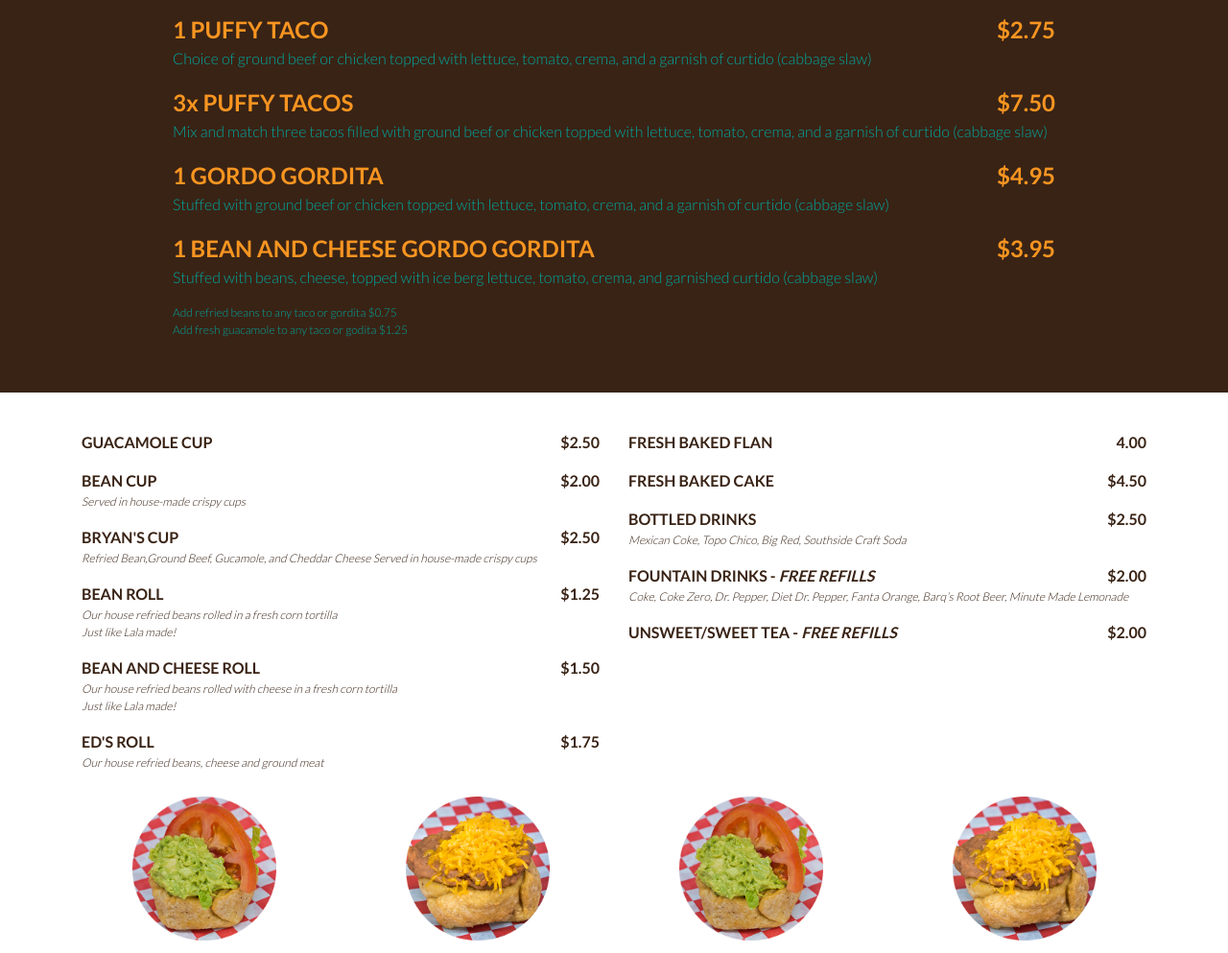
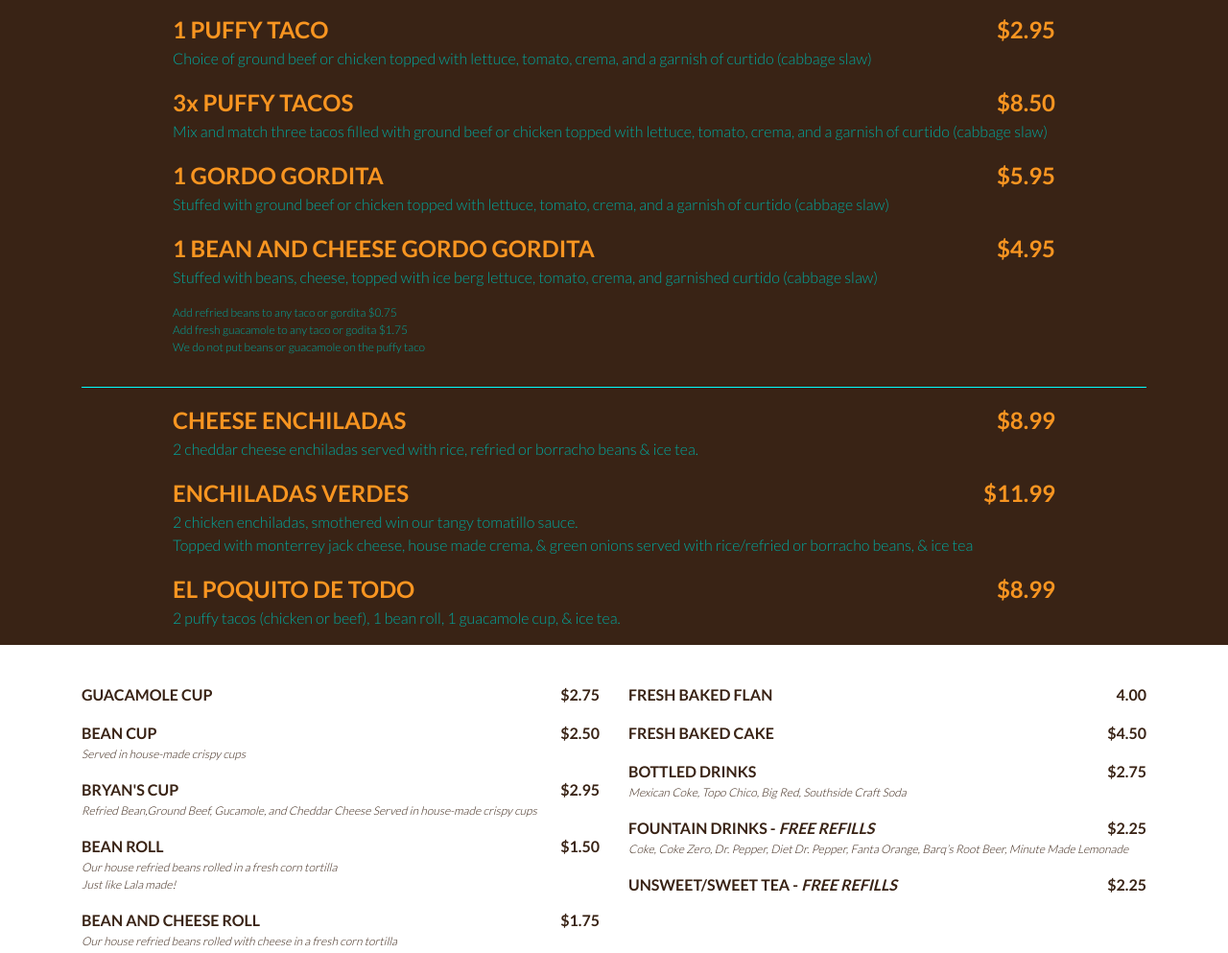
Before and after one commit to alberto-vo5/lalas, a plain HTML site: page index.html in a window 1280 px wide. Shown: the part 815-1808 px from the top of the page at 96% size. Drawn offline with nearby package versions, Linux system fonts and the light colour scheme.

Commit message:
Updated menu prices and added new items

```diff
--- a/index.html
+++ b/index.html
@@ -68,7 +68,7 @@
             1 PUFFY TACO
           </div>
           <div class="col-md-3 col-3 text-right">
-            $2.75
+            $2.95
           </div>
         </div>
         <div class="row justify-content-center">
@@ -81,7 +81,7 @@
             3x PUFFY TACOS
           </div>
           <div class="col-md-3 col-3 text-right">
-            $7.50
+            $8.50
           </div>
         </div>
         <div class="row justify-content-center">
@@ -94,7 +94,7 @@
             1 GORDO GORDITA
           </div>
           <div class="col-md-3 col-3 text-right">
-            $4.95
+            $5.95
           </div>
         </div>
         <div class="row justify-content-center">
@@ -107,14 +107,56 @@
             1 BEAN AND CHEESE GORDO GORDITA
           </div>
           <div class="col-md-3 col-3 text-right">
-            $3.95
+            $4.95
           </div>
         </div>
         <div class="row justify-content-center">
           <div class="col-md-10 col">
             <p class="font-weight-light">Stuffed with beans, cheese, topped with ice berg lettuce, tomato, crema, and garnished curtido (cabbage slaw)</p>
-            <p class="font-weight-light smaller-text">Add refried beans to any taco or gordita $0.75<br />Add fresh guacamole to any taco or godita $1.25</p>
-            <p>&nbsp;</p>
+            <p class="font-weight-light smaller-text">Add refried beans to any taco or gordita $0.75<br />Add fresh guacamole to any taco or godita $1.75<br/>
+              We do not put beans or guacamole on the puffy taco</p>
+            <!-- <p>&nbsp;</p> -->
+          </div>
+        </div>
+        <hr style="border-top: 1px solid aqua">
+        <div class="row justify-content-center orange-text bold bigger-text">
+          <div class="col-md-7 col-9">
+            CHEESE ENCHILADAS
+          </div>
+          <div class="col-md-3 col-3 text-right">
+            $8.99
+          </div>
+        </div>
+        <div class="row justify-content-center">
+          <div class="col-md-10 col">
+            <p class="font-weight-light">2 cheddar cheese enchiladas served with rice, refried or borracho beans & ice tea.</p>
+          </div>
+        </div>
+        <div class="row justify-content-center orange-text bold bigger-text">
+          <div class="col-md-7 col-9">
+            ENCHILADAS VERDES
+          </div>
+          <div class="col-md-3 col-3 text-right">
+            $11.99
+          </div>
+        </div>
+        <div class="row justify-content-center">
+          <div class="col-md-10 col">
+            <p class="font-weight-light">2 chicken enchiladas, smothered win our tangy tomatillo sauce.<br>
+            Topped with monterrey jack cheese, house made crema, & green onions served with rice/refried or borracho beans, & ice tea</p>
+          </div>
+        </div>
+        <div class="row justify-content-center orange-text bold bigger-text">
+          <div class="col-md-7 col-9">
+            EL POQUITO DE TODO
+          </div>
+          <div class="col-md-3 col-3 text-right">
+            $8.99
+          </div>
+        </div>
+        <div class="row justify-content-center">
+          <div class="col-md-10 col">
+            <p class="font-weight-light">2 puffy tacos (chicken or beef), 1 bean roll, 1 guacamole cup, & ice tea.</p>
           </div>
         </div>
       </div>
@@ -128,7 +170,7 @@
                 GUACAMOLE CUP
               </div>
               <div class="col-3 text-right">
-                <p>$2.50</p>
+                <p>$2.75</p>
               </div>
             </div>
             <div class="row font-weight-bold">
@@ -136,7 +178,7 @@
                 BEAN CUP
               </div>
               <div class="col-3 text-right">
-                <p>$2.00</p>
+                <p>$2.50</p>
               </div>
             </div>
             <p class="smaller-text font-italic font-weight-light">Served in house-made crispy cups</p>
@@ -145,7 +187,7 @@
                 BRYAN'S CUP
               </div>
               <div class="col-3 text-right">
-                <p>$2.50</p>
+                <p>$2.95</p>
               </div>
             </div>
             <p class="smaller-text font-italic font-weight-light">Refried Bean,Ground Beef, Gucamole, and Cheddar Cheese Served in house-made crispy cups</p>
@@ -154,7 +196,7 @@
                 BEAN ROLL
               </div>
               <div class="col-3 text-right">
-                <p>$1.25</p>
+                <p>$1.50</p>
               </div>
             </div>
             <p class="smaller-text font-italic font-weight-light">Our house refried beans rolled in a fresh corn tortilla <br>Just like Lala made!</p>
@@ -163,7 +205,7 @@
                 BEAN AND CHEESE ROLL
               </div>
               <div class="col-3 text-right">
-                <p>$1.50</p>
+                <p>$1.75</p>
               </div>
             </div>
             <p class="smaller-text font-italic font-weight-light">Our house refried beans rolled with cheese in a fresh corn tortilla <br>Just like Lala made!</p>
@@ -172,7 +214,7 @@
                 ED'S ROLL
               </div>
               <div class="col-3 text-right">
-                <p>$1.75</p>
+                <p>$1.95</p>
               </div>
             </div>
             <p class="smaller-text font-italic font-weight-light">Our house refried beans, cheese and ground meat</p>
@@ -201,7 +243,7 @@
                 BOTTLED DRINKS
               </div>
               <div class="col-3 text-right">
-                <p>$2.50</p>
+                <p>$2.75</p>
               </div>
             </div>
             <p class="smaller-text font-italic font-weight-light">Mexican Coke, Topo Chico, Big Red, Southside Craft Soda</p>
@@ -210,7 +252,7 @@
                 FOUNTAIN DRINKS - <i>FREE REFILLS</i>
               </div>
               <div class="col-3 text-right">
-                <p>$2.00</p>
+                <p>$2.25</p>
               </div>
             </div>
             <p class="smaller-text font-italic font-weight-light">Coke, Coke Zero, Dr. Pepper, Diet Dr. Pepper, Fanta Orange, Barq’s Root Beer, Minute Made Lemonade</p>
@@ -219,7 +261,7 @@
                 UNSWEET/SWEET TEA - <i>FREE REFILLS</i>
               </div>
               <div class="col-3 text-right">
-                <p>$2.00</p>
+                <p>$2.25</p>
               </div>
             </div>
           </div>
```
